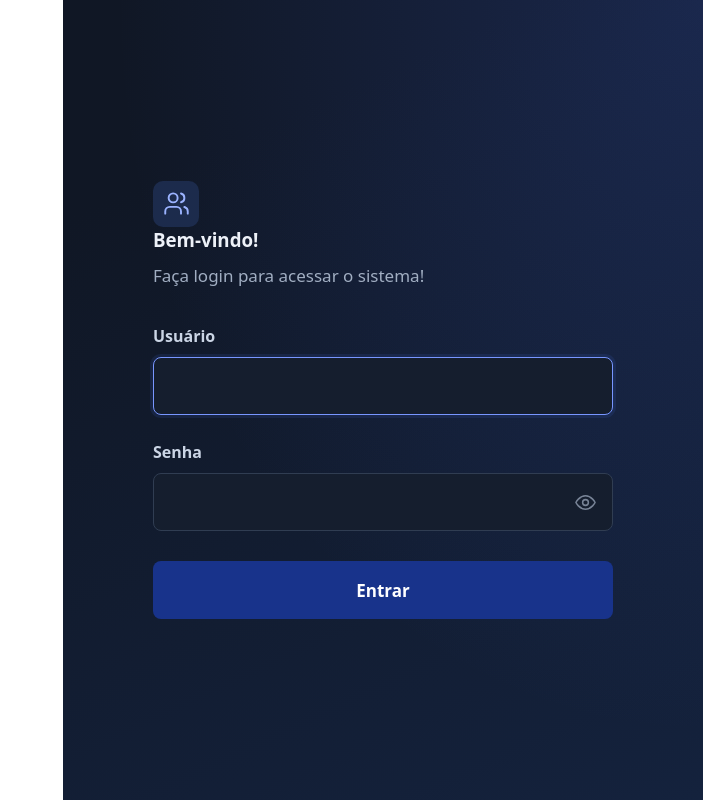
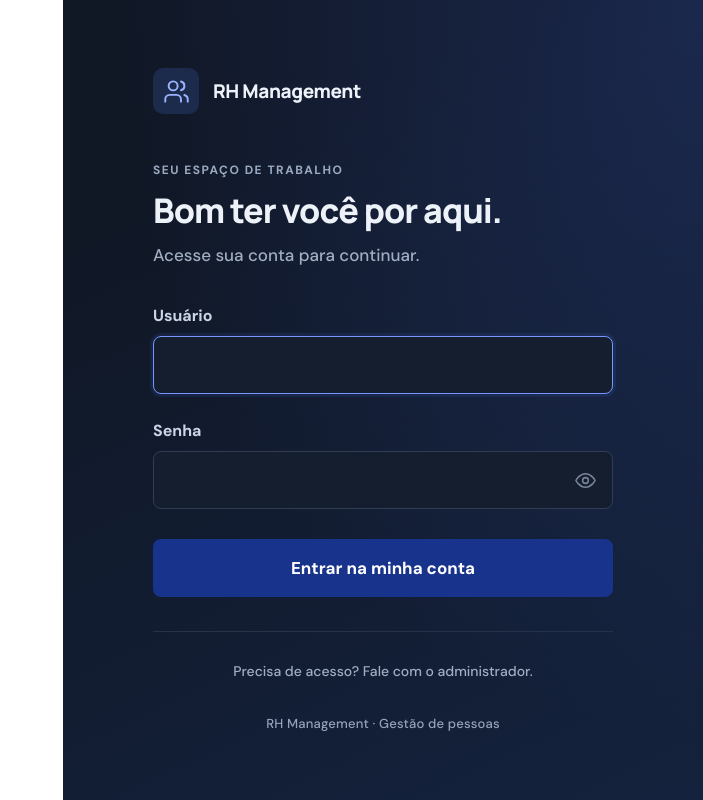
Before and after one commit to Davi-Profeta/Human-Resources-Management, a PHP site: page / in a window 1280 px wide. Shown: the whole page, without its empty margins (577-1280 px from the left). Run offline with PHP 8.4, Linux system fonts and the light colour scheme.

Commit message:
Update index.php

```diff
--- a/RH Management/public/index.php
+++ b/RH Management/public/index.php
@@ -58,24 +58,27 @@ if ($_SERVER['REQUEST_METHOD'] === "POST") {
     <meta name="viewport" content="width=device-width, initial-scale=1.0">
     <link rel="preconnect" href="https://fonts.googleapis.com">
     <link rel="preconnect" href="https://fonts.gstatic.com" crossorigin>
-    <link href="https://fonts.googleapis.com/css2?family=Inter:wght@400;500;600;700&display=swap" rel="stylesheet">
+    <link href="https://fonts.googleapis.com/css2?family=DM+Sans:wght@400;500;600;700&family=Manrope:wght@500;600;700;800&display=swap" rel="stylesheet">
     <link rel="stylesheet" href="assets/css/style.css">
-    <title>Login</title>
+    <title>Entrar | RH Management</title>
 
+    <link rel="stylesheet" href="assets/css/animacoes.css">
+    <script src="assets/js/animacoes.js" defer></script>
 </head>
 
 <body>
 
     <main>
 
-        <!-- Espaço reservado para o carrossel (fica em branco por enquanto) -->
+        <!-- Área reservada para o futuro carrossel de imagens da empresa. -->
         <aside class="carrossel" aria-hidden="true"></aside>
 
-        <section class="login">
+        <section class="login" aria-labelledby="titulo-login">
 
             <div class="container">
 
                 <div class="boas">
+                    <div class="marca">
                     <div class="selo" aria-hidden="true">
                         <svg viewBox="0 0 24 24" width="26" height="26" fill="none" stroke="currentColor" stroke-width="2" stroke-linecap="round" stroke-linejoin="round">
                             <path d="M16 21v-2a4 4 0 0 0-4-4H6a4 4 0 0 0-4 4v2" />
@@ -84,8 +87,11 @@ if ($_SERVER['REQUEST_METHOD'] === "POST") {
                             <path d="M16 3.13a4 4 0 0 1 0 7.75" />
                         </svg>
                     </div>
-                    <h3> Bem-vindo! </h3>
-                    <p>Faça login para acessar o sistema!</p>
+                    <span>RH Management</span>
+                    </div>
+                    <span class="sobretitulo">SEU ESPAÇO DE TRABALHO</span>
+                    <h1 id="titulo-login">Bom ter você por aqui.</h1>
+                    <p>Acesse sua conta para continuar.</p>
                 </div>
 
                 <form class="form" action="index.php" method="post">
@@ -129,7 +135,6 @@ if ($_SERVER['REQUEST_METHOD'] === "POST") {
                     </div>
 
                     <div class="options">
-                        <a href="#">Esqueceu a senha?</a>
                         <?php
 
                         if ($erro) {
@@ -140,12 +145,15 @@ if ($_SERVER['REQUEST_METHOD'] === "POST") {
                     </div>
 
                     <div class="confirm">
-                        <button id="btn" type="submit">Entrar</button>
+                        <button id="btn" type="submit">Entrar na minha conta</button>
                     </div>
 
                 </form>
 
+                <p class="ajuda">Precisa de acesso? Fale com o administrador.</p>
+
             </div>
+            <p class="rodape">RH Management · Gestão de pessoas</p>
         </section>
 
         <script>
```
